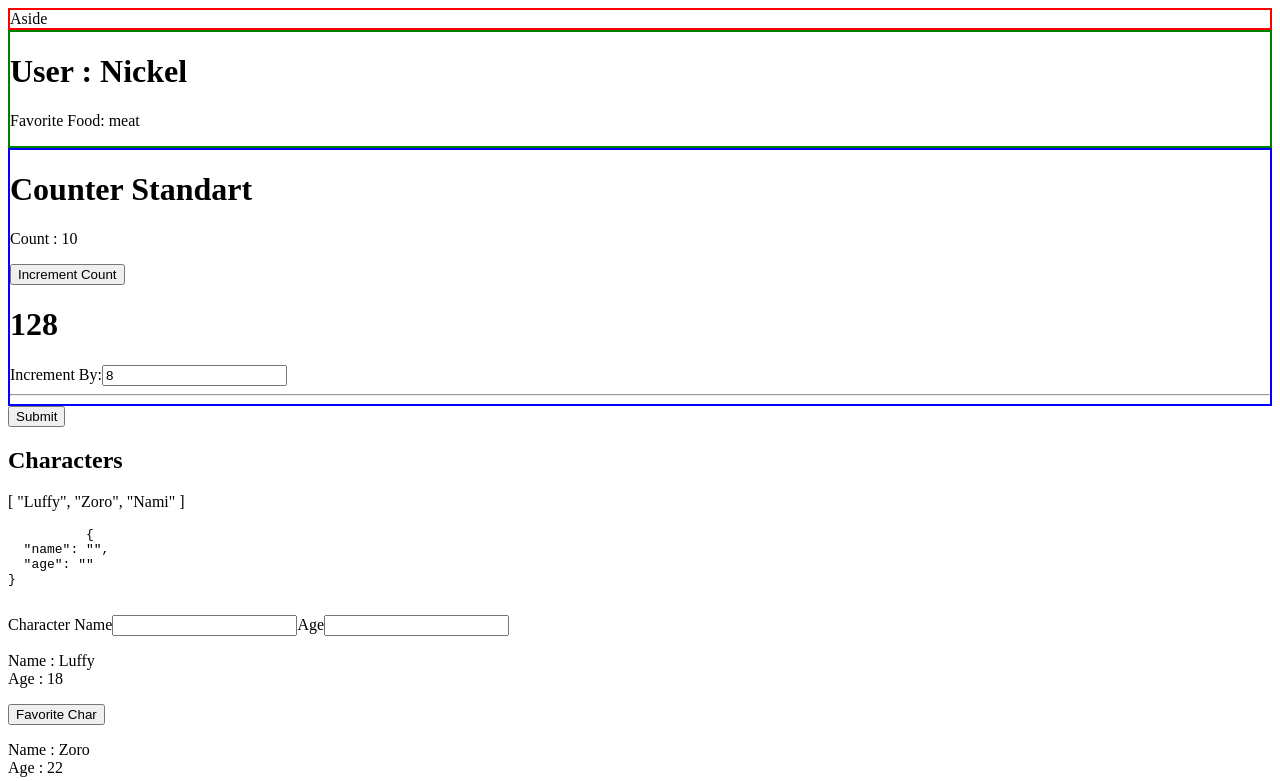
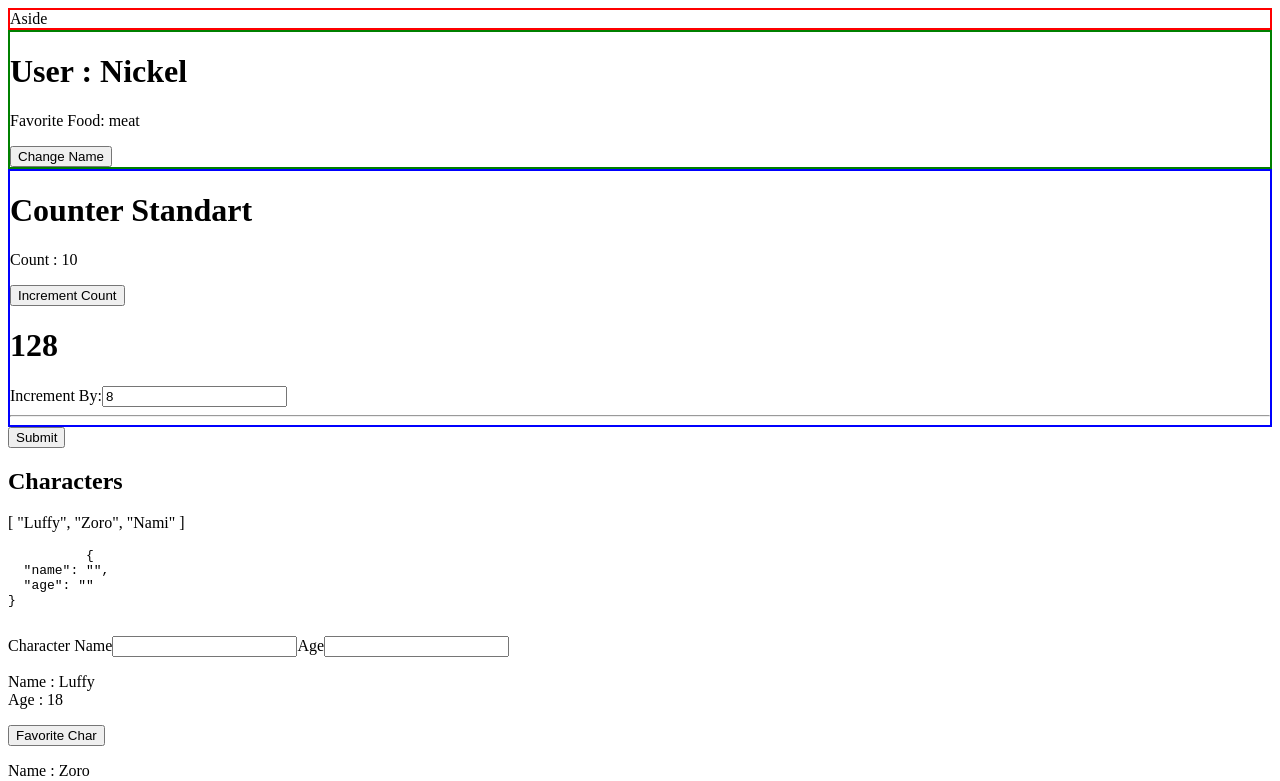
Before and after one commit to marcossnikel/vue_front_masters, a Vue app in the folder one_piece-forum/: page / in a window 1280 px wide. Shown: the top 781 px of the page. Built offline with nearby package versions, Linux system fonts and the light colour scheme.

Commit message:
feature: card component

```diff
--- a/one_piece-forum/src/components/UserCard.vue
+++ b/one_piece-forum/src/components/UserCard.vue
@@ -10,6 +10,7 @@ export default {
       default: "Lunch",
     },
   },
+  emits: ["change-name"],
 };
 </script>
 
@@ -17,5 +18,6 @@ export default {
   <div>
     <h1>User : {{ name }}</h1>
     <p>Favorite Food: {{ food }}</p>
+    <button @click="$emit('change-name')">Change Name</button>
   </div>
 </template>
```
